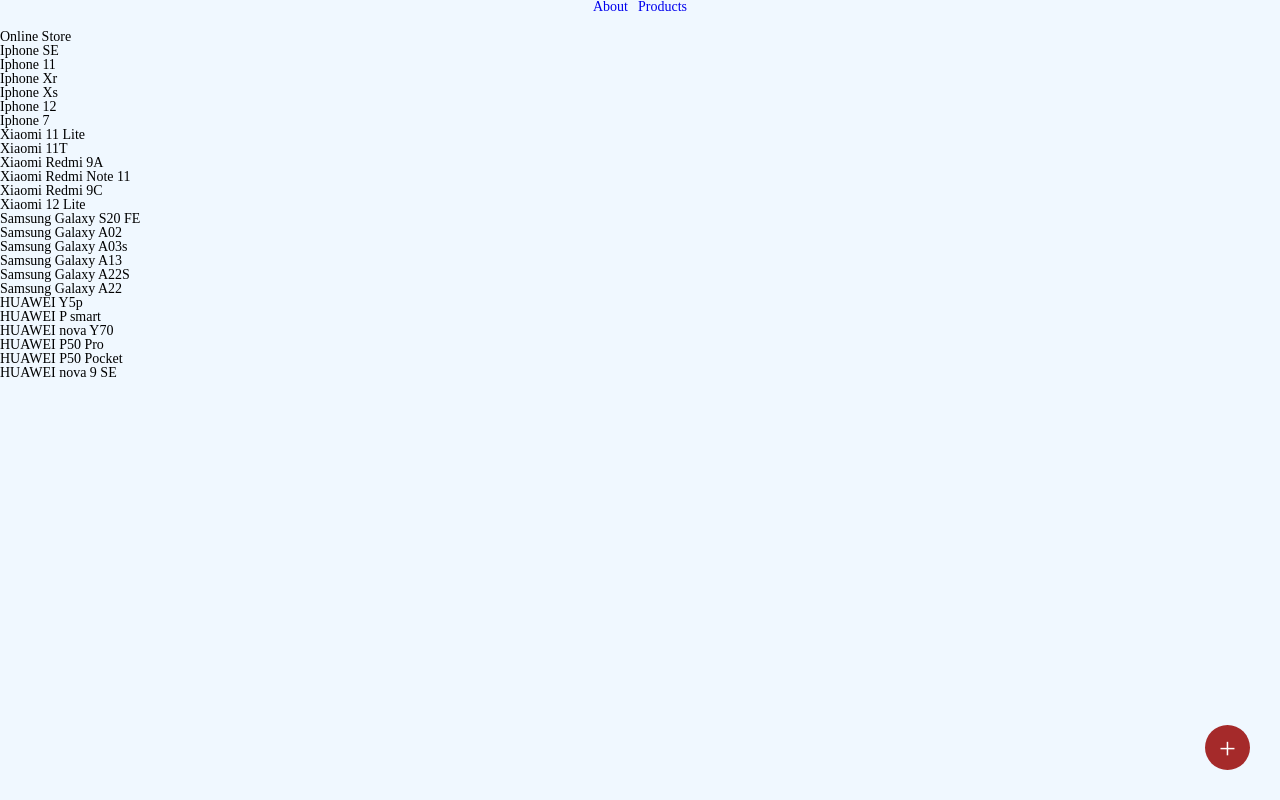
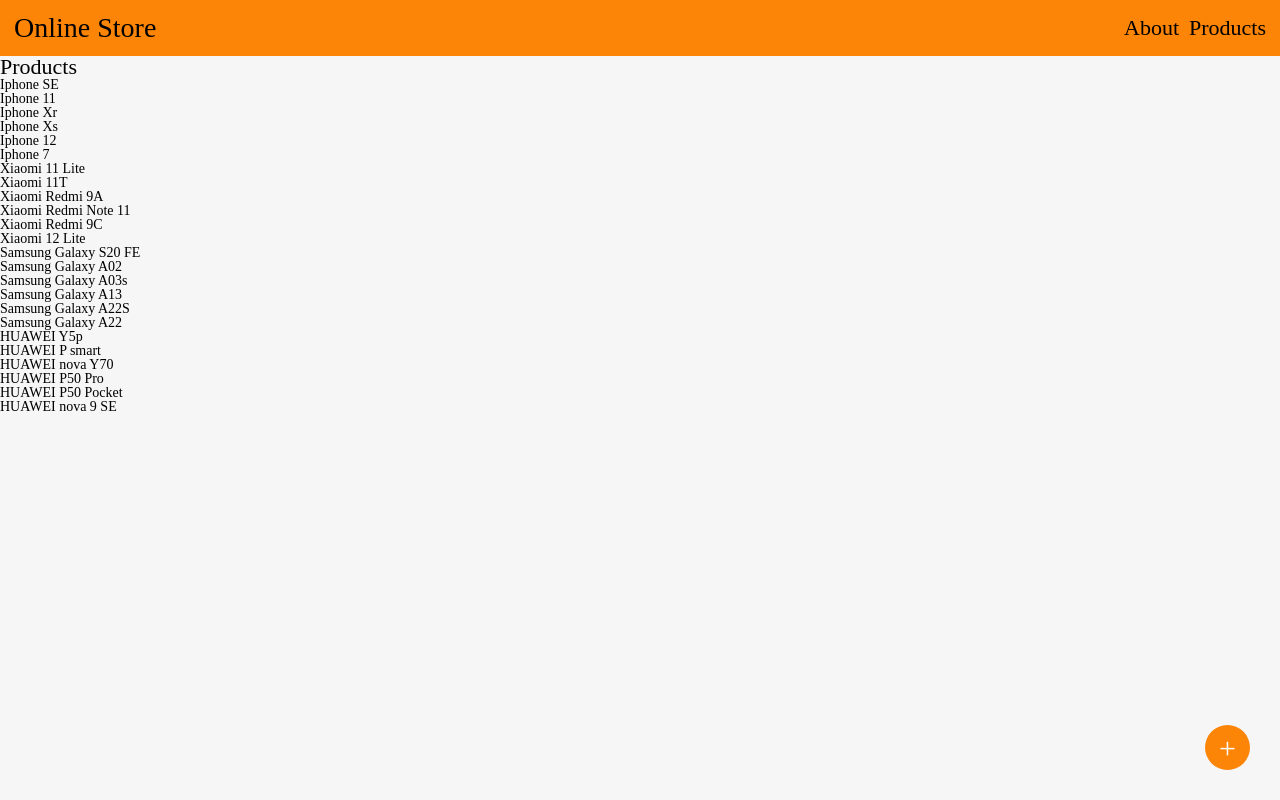
Before and after one commit to Aldar0K/online-store-react, a React (Create React App) app: page /Products in a window 1280 px wide. Built offline with nearby package versions, Linux system fonts and the light colour scheme.

Commit message:
feat: add Header

```diff
--- a/src/App.tsx
+++ b/src/App.tsx
@@ -2,11 +2,14 @@
 import AboutPage from './pages/AboutPage';
 import { Route, Routes } from 'react-router-dom'
 import Navigation from './components/Navigation/Navigation';
+import Header from './components/Header/Header';
 
 const App = () => {
   return (
     <>
-      <Navigation />
+      <Header>
+        <Navigation />
+      </Header>
       <Routes>
         <Route path='/Products' element={ <ProductsPage /> } />
         <Route path='/About' element={ <AboutPage /> } />
--- /dev/null
+++ b/src/components/Header/Header.css
@@ -0,0 +1,10 @@
+.header {
+    display: flex;
+    height: 4em;
+    padding: 1em;
+
+    justify-content: space-between;
+    align-items: center;
+
+    background-color: #fc8507;
+}
--- /dev/null
+++ b/src/components/Header/Header.tsx
@@ -0,0 +1,12 @@
+import './Header.css';
+
+const Header = ({ children }: { children: React.ReactNode }) => {
+    return (
+        <header className='header'>
+            <h1>Online Store</h1>
+            { children }
+        </header>
+    )
+}
+
+export default Header;
--- a/src/components/Navigation/Navigation.css
+++ b/src/components/Navigation/Navigation.css
@@ -1,5 +1,5 @@
 .nav {
-    height: 30px;
+    display: flex;
 }
 
 .nav-list {
@@ -9,7 +9,6 @@
     gap: 10px;
 }
 
-.nav-item {
-    list-style: none;
-    text-decoration: none;
+.nav-link {
+    color: black;
 }
--- a/src/components/Navigation/Navigation.tsx
+++ b/src/components/Navigation/Navigation.tsx
@@ -6,10 +6,10 @@
         <nav className="nav">
             <ul className="nav-list">
                 <li className="nav-item">
-                    <Link to='/About'>About</Link>
+                    <Link className='nav-link' to='/About'><h2>About</h2></Link>
                 </li>
                 <li className="nav-item">
-                    <Link to='/Products'>Products</Link>
+                    <Link className='nav-link' to='/Products'><h2>Products</h2></Link>
                 </li>
             </ul>
         </nav>
--- a/src/index.tsx
+++ b/src/index.tsx
@@ -1,5 +1,5 @@
+import './styles/reset.css';
 import './styles/global.css';
-import './styles/reset.css';
 import ReactDOM from 'react-dom/client';
 import App from './App';
 import { ModalState } from './context/ModalContext';
--- a/src/pages/AboutPage.tsx
+++ b/src/pages/AboutPage.tsx
@@ -1,7 +1,7 @@
 const AboutPage = () => {
     return (
         <>
-            <h1>About Us</h1>
+            <h2>About Us</h2>
             <p>Lorem ipsum dolor sit amet consectetur adipisicing elit. Ullam, voluptas? Velit nisi aut quasi, doloremque commodi distinctio dolore laboriosam rerum quod sint culpa ad voluptates? Possimus praesentium ullam inventore aliquid.</p>
         </>
     )
--- a/src/pages/ProductsPage.tsx
+++ b/src/pages/ProductsPage.tsx
@@ -14,7 +14,7 @@
 
     return (
         <>
-            <h1>Online Store</h1>
+            <h2>Products</h2>
             <ul className="products-container">
                 { loading && <Loader /> }
                 { error && <ErrorMessage error={error} /> }
--- a/src/styles/global.css
+++ b/src/styles/global.css
@@ -1,5 +1,22 @@
+html {
+    font-size: 10px;
+}
+
 body {
-    background-color: aliceblue;
+    font-size: 1.4rem;
+    background-color: #f6f6f6;
+}
+
+h1 {
+    font-size: 2.8rem;
+}
+
+h2 {
+    font-size: 2.2rem;
+}
+
+h3 {
+    font-size: 2rem;
 }
 
 .modal-backdrop {
@@ -59,7 +76,7 @@
     font-size: 30px;
     border: none;
     border-radius: 100%;
-    background-color: brown;
+    background-color: #fc8507;
     color: white;
 
     align-items: center;
```
